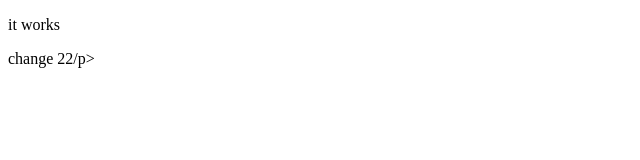
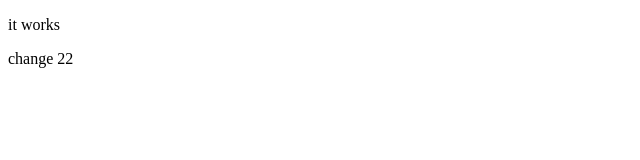
Before and after one commit to andreswebs-public-images/test-pipeline, a plain HTML site: page index.html in a window 1280 px wide. Shown: the full height of the page, 0-640 px from the left. Drawn offline with Linux system fonts and the light colour scheme.

Commit message:
test again

```diff
--- a/index.html
+++ b/index.html
@@ -11,7 +11,7 @@
 
     <p>it works</p>
 
-    <p>change 22/p>
+    <p>change 22</p>
 
   </body>
 
```
